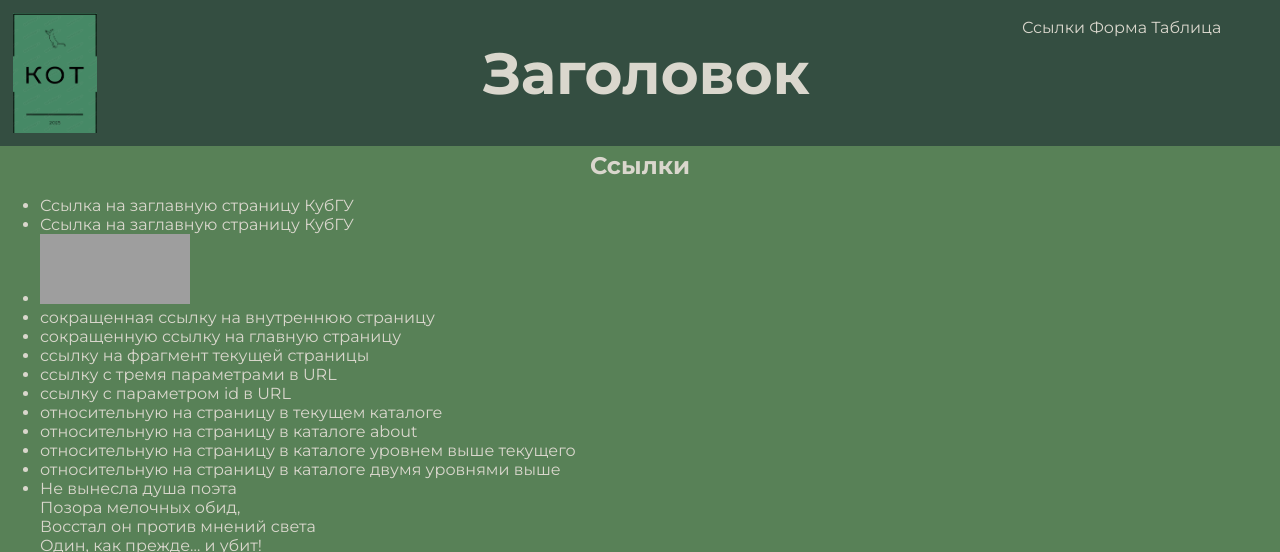
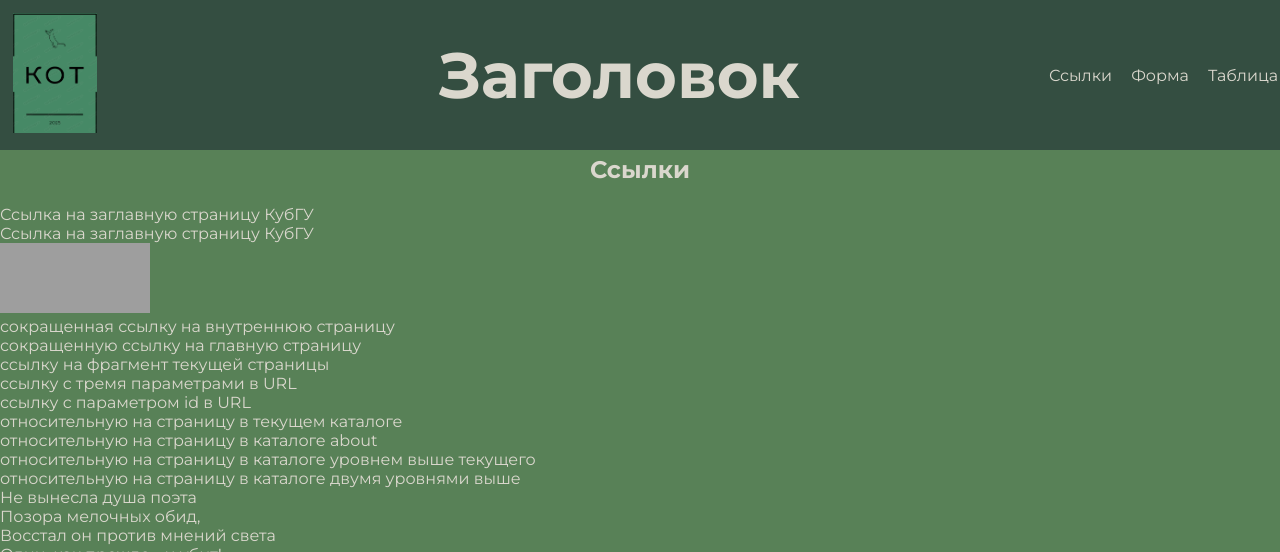
Before and after one commit to Olga-8Ch/Olga-8Ch.GitHub.io, a plain HTML site: page index.html in a window 1280 px wide. Shown: the top 552 px of the page. Drawn offline with Linux system fonts and the light colour scheme; grey boxes are pictures that could not be loaded.

Commit message:
мобильная версия

```diff
--- a/index.html
+++ b/index.html
@@ -10,22 +10,20 @@
 
 <body>
   <header>
+    <div id="container-1">
     <div class="logo"> <img src="https://github.com/Olga-8Ch/Olga-8Ch.GitHub.io/blob/main/logotip.png?raw=true"
         height="120" width="84"></div>
-    <div class="site-name">
-      <h1>Заголовок</h1>
+
+      <h1 class="site-name">Заголовок</h1>
     </div>
 
-  <div id="container-1">
-    <div id="container-2" style="flex:1">
+
+
       <nav>
       <a href="#links">Ссылки</a>
       <a href="#form">Форма</a>
       <a href="#table">Таблица</a>
     </nav>
-    </div>
-    <div style="flex:1"></div>
-</div>
   </header>
   <main>
     <h2 id="links">Ссылки</h2>
@@ -67,13 +65,15 @@
       <li><a href="https://www.culture.ru/poems/36607/smert-poeta#icon-logo-mini">ссылку на фрагмент страницы стороннего
           сайта</a></li>
       <!--15-->
-      <li> <img src="figure.jpg" alt="" usemap="#Map">
-        <map name="Map">
+      <li style="height: auto;" >
+        <map style="height: auto; width: 100%; max-width: 1152px; " name="Map">
+
           <area shape="rect" coords="300,288,540,505" href="https://ru.wikipedia.org/wiki/Прямоугольник"
             alt="Прямоугольная область" title="Прямоугольник">
           <area shape="circle" coords="113,242,104" href="https://ru.wikipedia.org/wiki/Круг" alt="Круглая область"
             title="Круг">
         </map>
+         <img style=" width: 100%; max-width: 1152px;" src="figure.jpg" alt="" usemap="#Map">
       </li>
       <!--16-->
       <li><a href="">ссылку с пустым href</a></li>
@@ -95,7 +95,7 @@
       <li><a href="ftp://username:password@ftp.example.com/file.pdf">ссылку на файл на сервере FTP с авторизацией</a>
       </li>
 </ul>
-      <div style="display: flex;justify-content: center;padding: 0;">
+
         <table>
           <caption><h2 id="table">Таблица</h2></caption>
           <tr>
@@ -151,7 +151,6 @@
             <td>106 тыс чел</td>
           </tr>
         </table>
-      </div>
     <form>
       <caption><h2 id="form">Форма</h2></caption>
       <label>
--- a/style.css
+++ b/style.css
@@ -6,35 +6,26 @@ body {
   background-color: #588157;
   font-family: "Montserrat";
 }
-
+main{
+  display: flex;
+  flex-direction: column;
+}
 header
 {
   background-color: #344e41;
-  display: flex;
-        justify-content: space-between;
-        align-items: stretch;
-        align-content: center;
-        gap: 0;
 
 
 }
+nav{
 
+display:grid;
+grid-template-columns:auto auto auto;
+text-align: center;
+}
 #container-1 {
             display: flex;
-            flex-direction: column;
-            align-items: stretch;
-            justify-content: space-between;
-            align-content: stretch;
-            height: 100%;
-            gap: 0;
-            flex:1;
-            #container-2 {
-              margin-top: 18px;
-                display: flex;
-                flex-direction: row;
-                justify-content: space-around;
-                align-items: center;
-            }
+            justify-content: space-around;
+
         }
 
 footer {
@@ -48,8 +39,9 @@ footer {
 
 h1 {
   margin-top: 0;
-  font-size: 58px;
+  font-size: 8vw;
   margin-bottom: 0;
+
 }
 
 a {
@@ -67,11 +59,6 @@ tr:nth-child(2n+1) {
 }
 
 .logo {
-  float: left;
-  flex:1;
-  display: flex;
-  justify-content: flex-start;
-  align-items: center;
   margin-left: 13px;
  margin-top: 13px;
  margin-bottom: 13px;
@@ -91,3 +78,45 @@ text-align: center;
   justify-content: center;
   align-items: center;
 }
+table{
+  order: -1;
+  box-sizing: border-box;
+  word-wrap: break-word;   /* старый вариант */
+  overflow-wrap: anywhere; /* современный, работает в большинстве браузеров */
+
+  text-overflow: ellipsis; /* обрезка, если очень длинный текст */
+  overflow: hidden;
+  white-space: normal;     /* перенос по словам */
+  word-break: break-word;
+  overflow-wrap: anywhere;
+}
+ul{
+  padding: 0;
+}
+@media (width>768px){
+  table{
+    order:initial;
+  }
+  header{
+    display: flex;
+    justify-content: space-between;
+  }
+  nav{
+    display: flex;
+    align-items: center ;
+    margin-right: 40px;
+    a{
+      margin-right: 10%;
+    }
+  }
+  .logo{
+    margin-right:13px ;
+  }
+  h1{
+    font-size: 5vw;
+    margin-left: 80px;
+  }
+  #container-1{
+    width: 100%;
+  }
+}
```
Also changed, not shown: figure.jpg.
